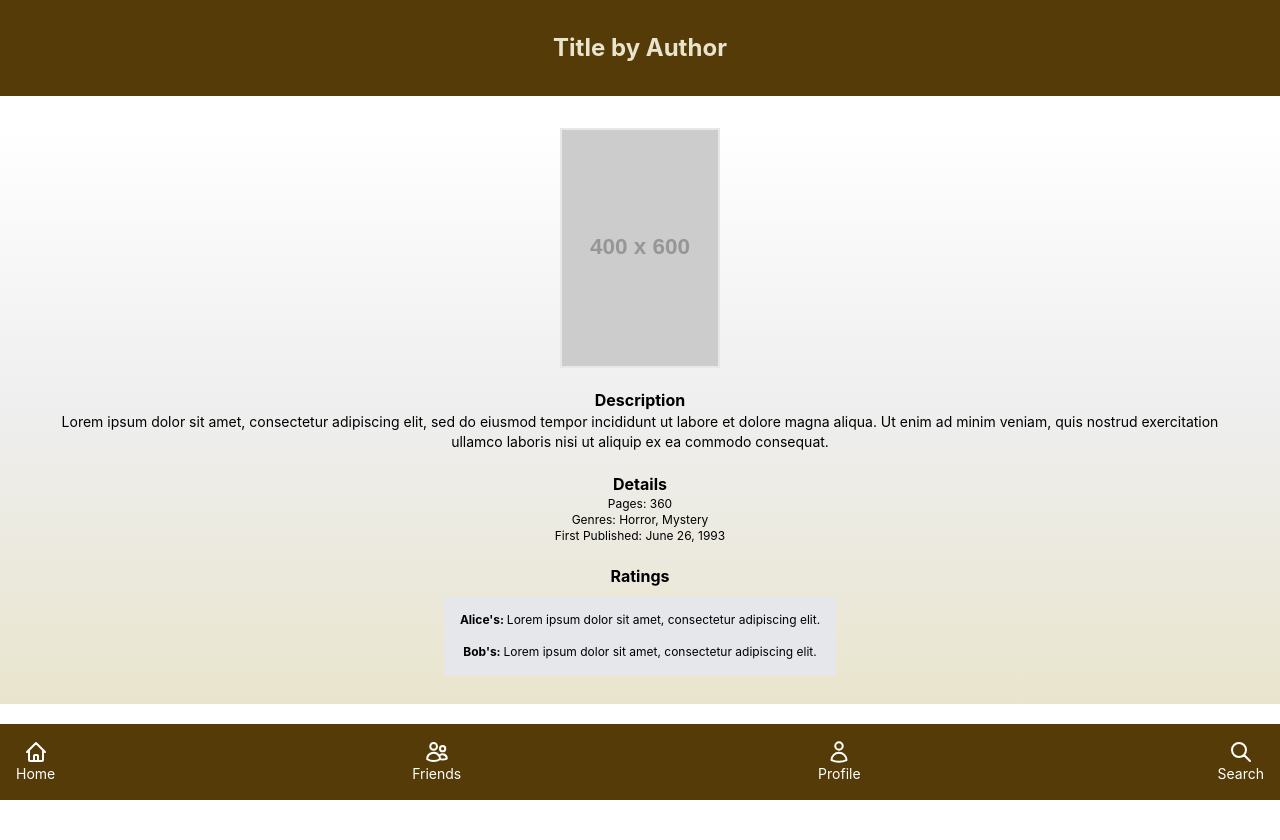
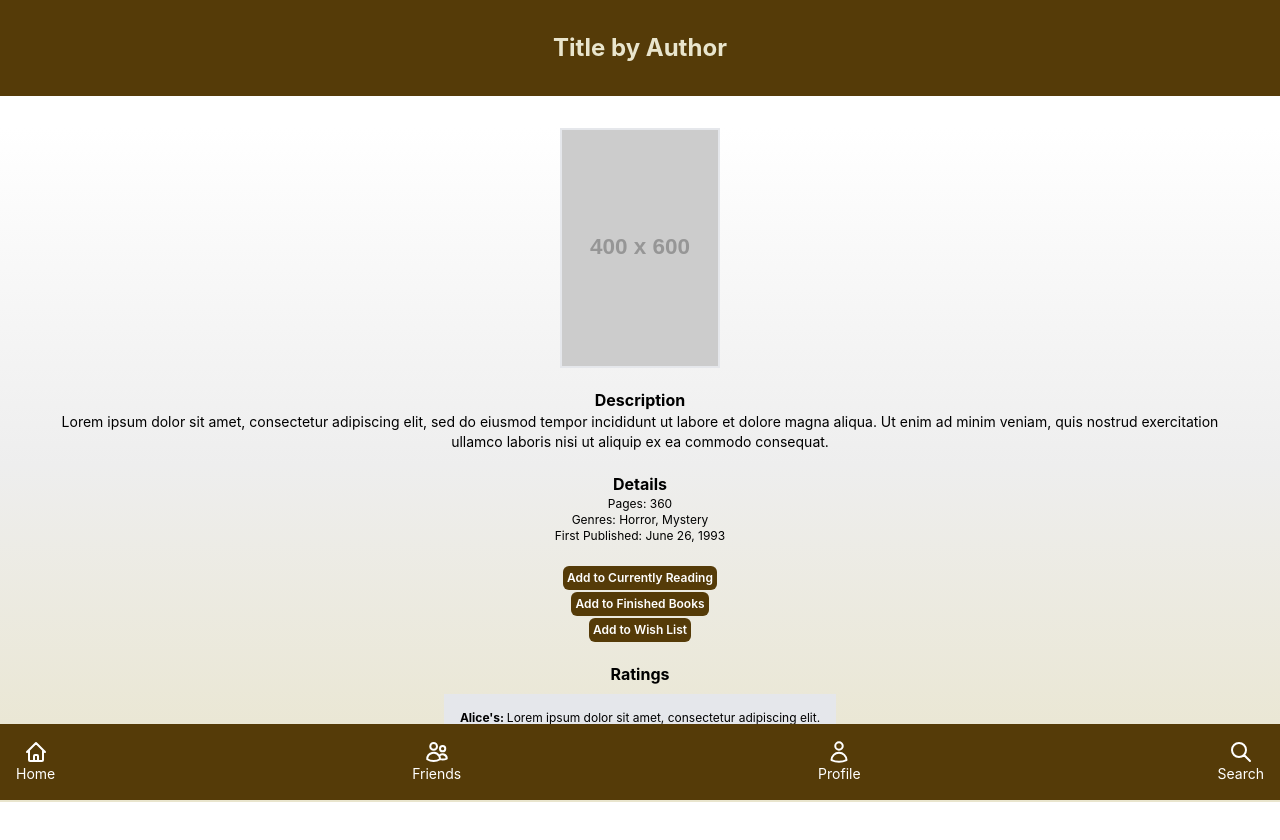
Before and after one commit to agiledev-students-spring2024/4-final-project-readtrack, a React (Create React App) app in the folder front-end/: page /title-by-author in a window 1280 px wide. Shown: the top 840 px of the page. Before the commit the page ends 800 px from the top, so only its background shows below. Built offline with nearby package versions, Linux system fonts and the light colour scheme.

Commit message:
refactor: updated functionality of ReadingProgress , ReadingWishlist, ReadingFinished, and CurrentlyReading as well as some App.css and adding the buttons to Book.js

```diff
--- a/front-end/src/App.css
+++ b/front-end/src/App.css
@@ -5,6 +5,11 @@
 .btn {
   @apply px-4 py-2 bg-goodreads-darkbrown text-white font-semibold rounded-md hover:bg-blue-700 focus:outline-none focus:ring-2 focus:ring-blue-300 focus:ring-opacity-50;
 }
+
+.btn-sm {
+  @apply px-1 py-1 text-xs bg-goodreads-darkbrown text-white font-semibold rounded-md hover:bg-blue-700 focus:outline-none focus:ring-2 focus:ring-blue-300 focus:ring-opacity-50;;
+}
+
 
 .App {
   text-align: center;
@@ -145,7 +150,7 @@
   justify-content: center;
   align-items: center;
   font-size: 10px;
-  height: 100px;
+  height: 60px;
   flex-direction: column;
 
 }
--- a/front-end/src/pages/Book.js
+++ b/front-end/src/pages/Book.js
@@ -1,5 +1,9 @@
 import React from 'react';
 import Header from '../components/header';
+import CurrentlyReading from './CurrentlyReading';
+import ReadingFinished from './ReadingFinished';
+import ReadingWishlist from './ReadingWishlist';
+import ReadingProgress from './ReadingProgress';
 
 const BookPage = () => {
     const placeholder = "https://placehold.co/400x600";
@@ -25,6 +29,17 @@ const BookPage = () => {
                     <p className="text-xs">Genres: Horror, Mystery</p>
                     <p className="text-xs">First Published: June 26, 1993</p>
                 </div>
+                <div className="px-10 pb-5 mx-8">
+                    <div className='mx-2'>
+                        <CurrentlyReading />
+                    </div>
+                    <div className='mx-2'>
+                        <ReadingFinished />
+                    </div>
+                    <div className='mx-2'>
+                        <ReadingWishlist />
+                    </div>
+                </div>
                 <div className="px-10 pb-5">
                     <b>Ratings</b>
                     <div className="flex items-center justify-center">
--- a/front-end/src/pages/CurrentlyReading.js
+++ b/front-end/src/pages/CurrentlyReading.js
@@ -1,27 +1,18 @@
-import React from "react"
-// maybe the  button updates depending on whether the book has/ hasn't been added
-// button to add a book to currentlyReading from that book's page
-function UpdateCurrentlyReading() {
+import React, { useState } from "react";
+
+function CurrentlyReading() {
+  const [bookAdded, setBookAdded] = useState(false);
+
+  function UpdateCurrentlyReading() {
+    // add/ remove this book to the user's "Finished Reading Book List" update button display below
+    setBookAdded(!bookAdded);
+  }
+
   return (
-    <div className="">
-      {/* below button should store whether or not the current book has been added to currentlyreading */}
-      {/* const { bookAdded } = props */}
-      <button>
-        {/* take current book page this button is on and add to currently reading reading list */}
-        <input className={'btn'} type="button"
-        onClick={() => {/* Add book to currently reading or remove */}}
-        // / value={bookAdded ? 'Remove from Currently Reading' : 'Add to Currently Reading'}}
-        value = {'Add to Currently Reading'} />
-      </button>
-    </div>
-  );
-};
-
-const CurrentlyReading = () => {
-  return (
-    <div className="">
-      <UpdateCurrentlyReading />
-    </div>
+    <button className="btn-sm" onClick={UpdateCurrentlyReading}>
+      {/* Add to Finished Books */}
+      {bookAdded ? 'Remove from Currently Reading' : 'Add to Currently Reading'}
+    </button>
   );
 };
 
--- a/front-end/src/pages/ReadingFinished.js
+++ b/front-end/src/pages/ReadingFinished.js
@@ -1,24 +1,18 @@
-function UpdateFinishedBookList() {
+import React, { useState } from "react";
+
+function ReadingFinished() {
+  const [bookAdded, setBookAdded] = useState(false);
+
+  function UpdateFinishedReading() {
+    // add/ remove this book to the user's "Finished Reading Book List" update button display below
+    setBookAdded(!bookAdded);
+  }
+
   return (
-    <div className="">
-      {/* below button should store whether or not the current book has been added to finished book list */}
-      {/* const { bookAdded } = props */}
-      <button>
-        {/* take current book page this button is on and add/ remove from finished list */}
-        <input className={'btn'} type="button"
-        onClick={() => {/* Add/ remove book from finished list */}}
-        // / value={bookAdded ? 'Remove from finished books' : 'Add to finished books'}}
-        value = {'Add to Finished Book List'} />
-      </button>
-    </div>
-  );
-};
-
-const ReadingFinished = () => {
-  return (
-    <div className="">
-      <UpdateFinishedBookList />
-    </div>
+    <button className="btn-sm" onClick={UpdateFinishedReading}>
+      {/* Add to Finished Books */}
+      {bookAdded ? 'Remove from Finished Books' : 'Add to Finished Books'}
+    </button>
   );
 };
 
--- a/front-end/src/pages/ReadingProgress.js
+++ b/front-end/src/pages/ReadingProgress.js
@@ -2,9 +2,9 @@ import React from "react"
 
 function ReadingStatusBar() {
   return (
-// box containing info
-<div className="progressContainer">
-{/* info about progress inclding percent finished and text */}
+  // box containing info
+  <div className="progressContainer">
+  {/* info about progress inclding percent finished and text */}
     <div className="statusText">
       {/* dummy number */}
       <p>Currently 50% Finished</p>
@@ -22,8 +22,8 @@ function ReadingStatusBar() {
 // button to edit reading progress (enter page number)
 function UpdateReadingStatus() {
   return (
-    <button className="btn" value={"update progress"}>
-      {/* enter page number */}
+    <button className="btn-sm">
+      Update Progress
     </button>
   );
 };
@@ -43,3 +43,47 @@ const ReadingProgress = () => {
 };
 
 export default ReadingProgress;
+
+// import React, { useState } from "react";
+
+// function ReadingStatusBar({ currentPage, totalPages }) {
+//   const percentage = (currentPage / totalPages) * 100;
+
+//   return (
+//     <div className="progressContainer">
+//       <div className="statusText">
+//         <p>Currently {Math.round(percentage)}% Finisheds</p>
+//       </div>
+//       <div className="statusBar">
+//         <div className="barShell" style={{ width: '100%', backgroundColor: '#ddd' }}>
+//           <div className="barFill" style={{ width: `${percentage}%`, backgroundColor: 'blue', height: '20px' }}></div>
+//         </div>
+//       </div>
+//     </div>
+//   );
+// }
+
+// const UpdateReadingStatus = ({ currentPage, setCurrentPage }) => {
+//   return (
+//     <div>
+//       <input type="number" value={currentPage} onChange={(e) => setCurrentPage(e.target.value)}
+//       className="pageInput"
+//       placeHolder="Enter page number"/>
+//       <button className="btn" onClick={() => {}}>Update Progress</button>
+//     </div>
+//   );
+// };
+
+// const ReadingProgress = () => {
+//   const [currentPage, setCurrentPage] = useState(0);
+// const totalPages = 360; // dummy value. should represent num pages on current book
+
+//   return (
+//     <div className="">
+//       <UpdateReadingStatus currentPage={currentPage} setCurrentPage={setCurrentPage} />
+//       <ReadingStatusBar currentPage={currentPage} totalPages={totalPages} />
+//     </div>
+//   );
+// };
+
+// export default ReadingProgress;
--- a/front-end/src/pages/ReadingWishlist.js
+++ b/front-end/src/pages/ReadingWishlist.js
@@ -1,27 +1,18 @@
-import React from "react"
-// maybe the  button updates depending on whether the book has/ hasn't been added
-// button to add a book to wishlist from that book's page
-function UpdateReadingWishlist() {
+import React, { useState } from "react";
+
+function ReadingWishlist() {
+  const [bookAdded, setBookAdded] = useState(false);
+
+  function UpdateWishList() {
+    // add/ remove this book to the user's "Finished Reading Book List" update button display below
+    setBookAdded(!bookAdded);
+  }
+
   return (
-    <div className="">
-      {/* below button should store whether or not the current book has been added to wish list */}
-      {/* const { bookAdded } = props */}
-      <button>
-        {/* take current book page this button is on and add to wish list */}
-        <input className={'btn'} type="button"
-        onClick={() => {/* Add/ remove book from wishlist */}}
-        // / value={bookAdded ? 'Remove from wish list' : 'Add to wish list'}}
-        value = {'Add to Wish List'} />
-      </button>
-    </div>
-  );
-};
-
-const ReadingWishlist = () => {
-  return (
-    <div>
-      <UpdateReadingWishlist />
-    </div>
+    <button className="btn-sm" onClick={UpdateWishList}>
+      {/* Add to Finished Books */}
+      {bookAdded ? 'Remove from Wish List' : 'Add to Wish List'}
+    </button>
   );
 };
 
```
